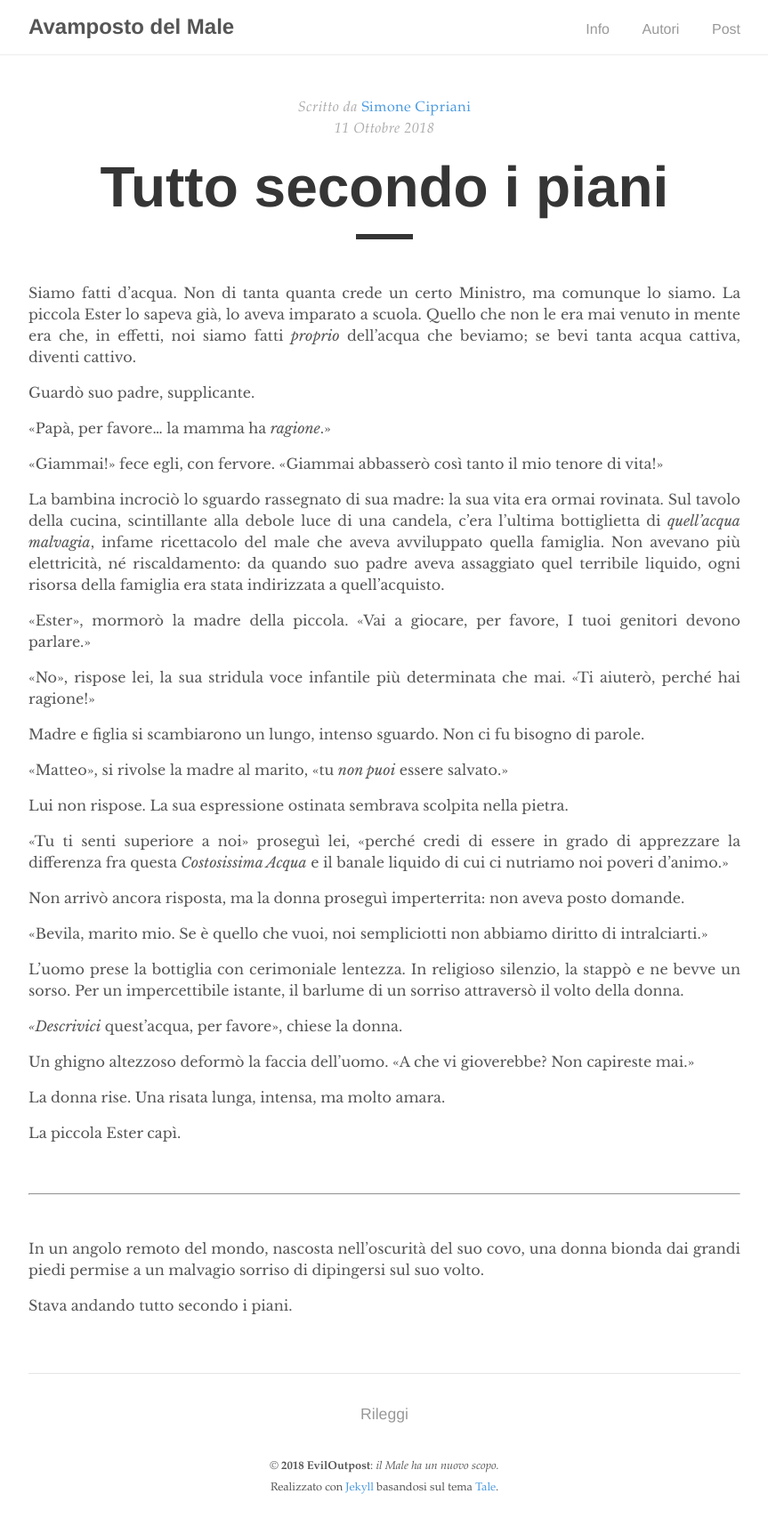
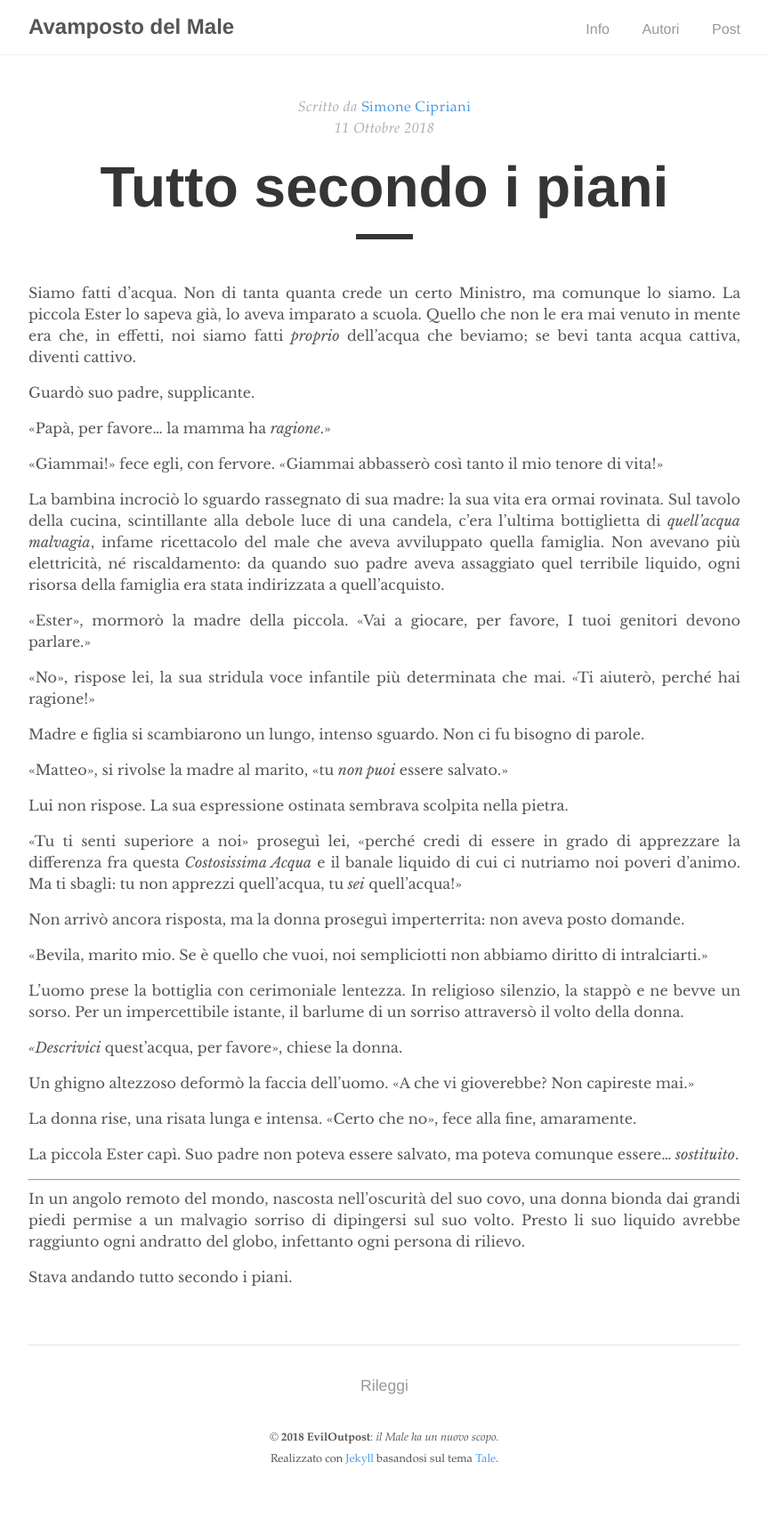
Before and after one commit to eviloutpost/eviloutpost.github.io, a Jekyll site: the page built from _posts/2018-10-11-acqua-ferragni.md, in a window 1280 px wide. Shown: the whole page at 89% size, without its empty margins (208-1071 px from the left). Built offline with Jekyll 4.4.1, drawn with Linux system fonts in a browser that asks for light colours; after the commit the page ends 1683 px from its top, so only the background shows below that.

Commit message:
Refined first post

```diff
--- a/_posts/2018-10-11-acqua-ferragni.md
+++ b/_posts/2018-10-11-acqua-ferragni.md
@@ -24,7 +24,7 @@ Madre e figlia si scambiarono un lungo, intenso sguardo. Non ci fu bisogno di pa
 
 Lui non rispose. La sua espressione ostinata sembrava scolpita nella pietra.
 
-«Tu ti senti superiore a noi» proseguì lei, «perché credi di essere in grado di apprezzare la differenza fra questa *Costosissima Acqua* e il banale liquido di cui ci nutriamo noi poveri d'animo.»
+«Tu ti senti superiore a noi» proseguì lei, «perché credi di essere in grado di apprezzare la differenza fra questa *Costosissima Acqua* e il banale liquido di cui ci nutriamo noi poveri d'animo. Ma ti sbagli: tu non apprezzi quell'acqua, tu *sei* quell'acqua!»
 
 Non arrivò ancora risposta, ma la donna proseguì imperterrita: non aveva posto domande.
 
@@ -36,16 +36,12 @@ L'uomo prese la bottiglia con cerimoniale lentezza. In religioso silenzio, la st
 
 Un ghigno altezzoso deformò la faccia dell'uomo. «A che vi gioverebbe? Non capireste mai.»
 
-La donna rise. Una risata lunga, intensa, ma molto amara.
+La donna rise, una risata lunga e intensa. «Certo che no», fece alla fine, amaramente.
 
-La piccola Ester capì.
-
-<br>
+La piccola Ester capì. Suo padre non poteva essere salvato, ma poteva comunque essere... *sostituito*.
 
 ***
 
-<br>
-
-In un angolo remoto del mondo, nascosta nell'oscurità del suo covo, una donna bionda dai grandi piedi permise a un malvagio sorriso di dipingersi sul suo volto.
+In un angolo remoto del mondo, nascosta nell'oscurità del suo covo, una donna bionda dai grandi piedi permise a un malvagio sorriso di dipingersi sul suo volto. Presto li suo liquido avrebbe raggiunto ogni andratto del globo, infettanto ogni persona di rilievo.
 
 Stava andando tutto secondo i piani.
```
